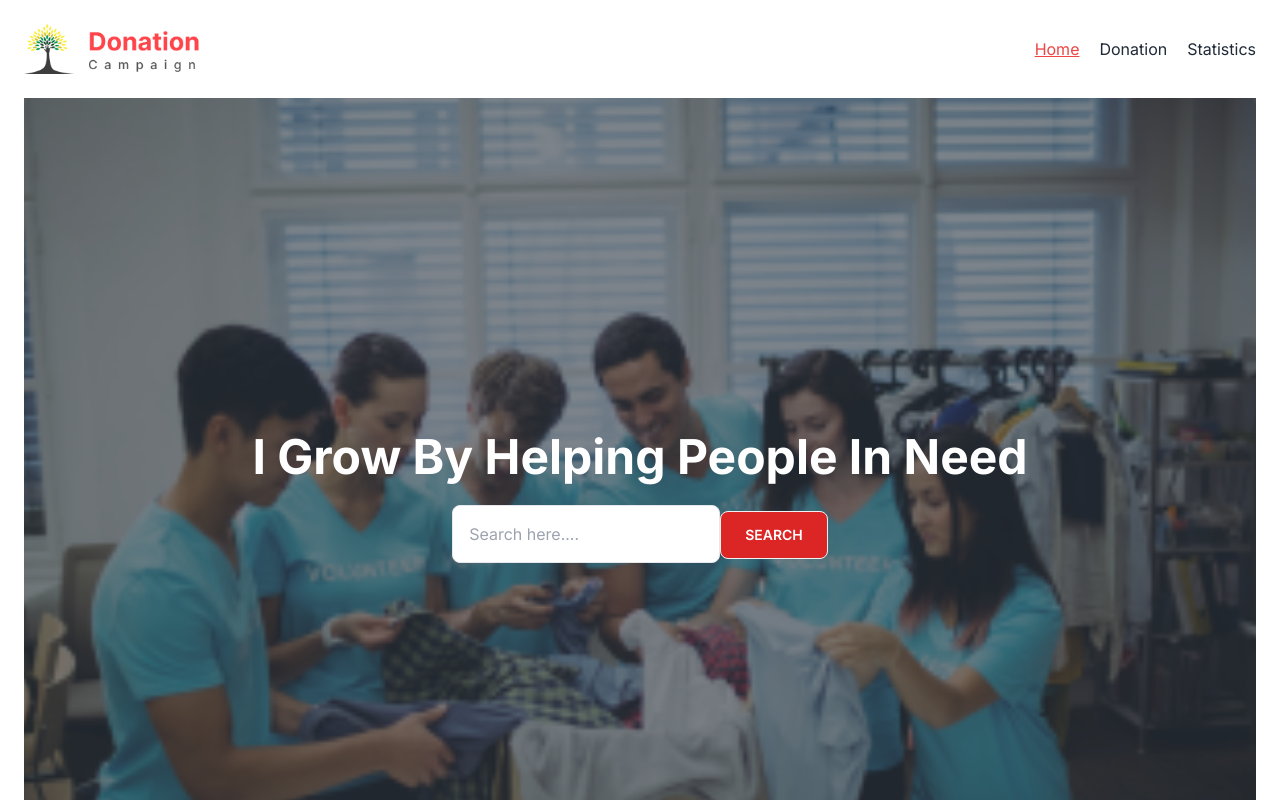
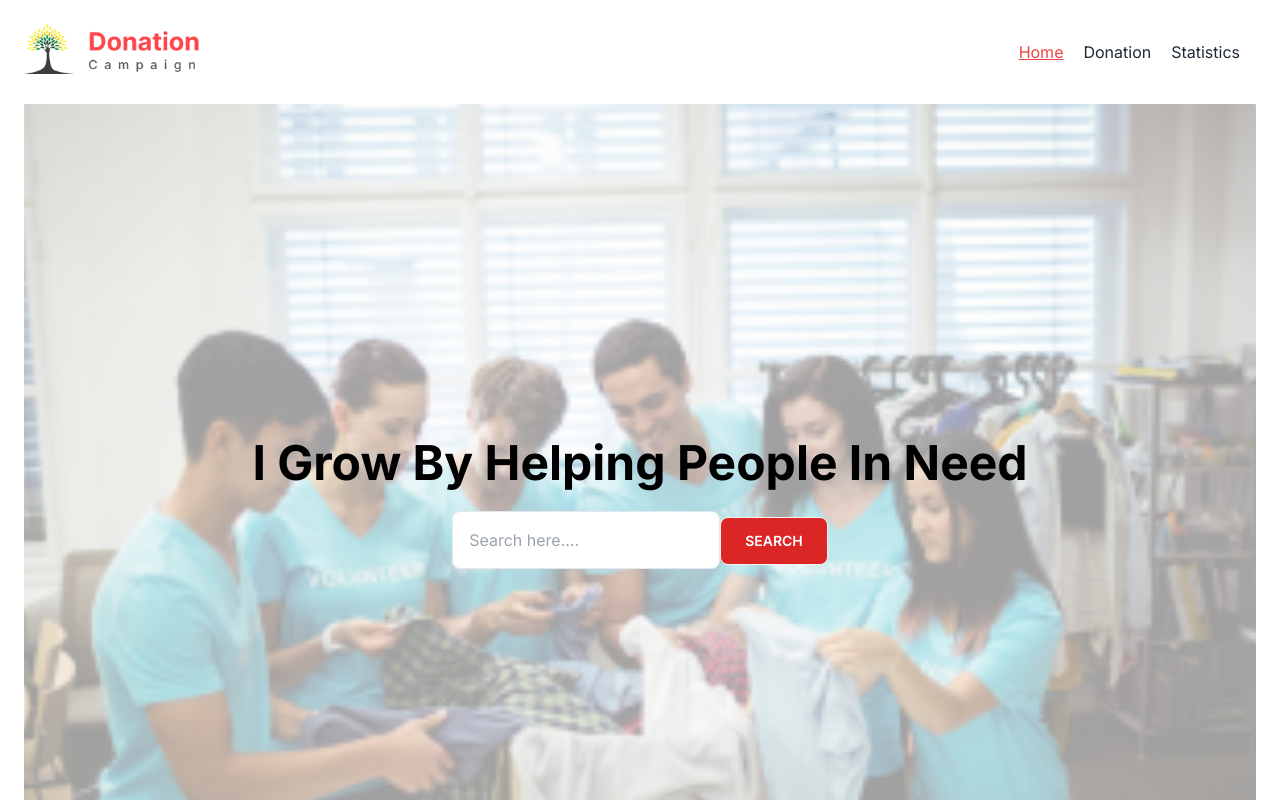
Before and after one commit to jahangiralom99/donation-campaing-assignment-8, a React (Vite) app: page / in a window 1280 px wide. Shown: the top 800 px of the page. Built offline with nearby package versions, Linux system fonts and the light colour scheme.

Commit message:
[FEAT] update website

```diff
--- a/package.json
+++ b/package.json
@@ -12,6 +12,7 @@
   "dependencies": {
     "react": "^18.2.0",
     "react-dom": "^18.2.0",
+    "react-icons": "^4.11.0",
     "react-router-dom": "^6.18.0",
     "recharts": "^2.9.3",
     "sweetalert": "^2.1.2"
--- a/src/Pages/Donation/Donation.jsx
+++ b/src/Pages/Donation/Donation.jsx
@@ -4,7 +4,7 @@ import DonationCard from "../DonationCard/DonationCard";
 const Donation = () => {
   const [donations, setDonations] = useState([]);
   const [noData, setNoData] = useState(false);
-    const [isShow, setIsShow] = useState(false)
+  const [isShow, setIsShow] = useState(false);
 
   useEffect(() => {
     const donateItem = JSON.parse(localStorage.getItem("donate"));
@@ -24,26 +24,34 @@ const Donation = () => {
       ) : (
         <div>
           <div className="grid grid-cols-1 lg:grid-cols-2 gap-6 mt-12 ">
-                          {
-                              isShow? donations.map((donation) => (
-                                <DonationCard
-                                  key={donation.id}
-                                  donation={donation}
-                                ></DonationCard>
-                              )) : donations.slice(0,4).map((donation) => (
+            {isShow
+              ? donations.map((donation) => (
                   <DonationCard
                     key={donation.id}
                     donation={donation}
                   ></DonationCard>
                 ))
-
-            }
+              : donations
+                  .slice(0, 4)
+                  .map((donation) => (
+                    <DonationCard
+                      key={donation.id}
+                      donation={donation}
+                    ></DonationCard>
+                  ))}
           </div>
-                      {
-                          donations.length > 4 ?  <div className="text-center mt-12">
-                          <button onClick={()=>setIsShow(!isShow) } className="px-6 py-4 border rounded-lg bg-red-600 text-white font-bold hover:bg-red-800">See All</button>
-                      </div> : ''
-                      }
+          {donations.length > 4 ? (
+            <div className="text-center mt-12">
+              <button
+                onClick={() => setIsShow(!isShow)}
+                className="px-6 py-4 border rounded-lg bg-red-600 text-white font-bold hover:bg-red-800"
+              >
+                See All
+              </button>
+            </div>
+          ) : (
+            ""
+          )}
         </div>
       )}
     </div>
--- a/src/Pages/Statistics/Statistics.jsx
+++ b/src/Pages/Statistics/Statistics.jsx
@@ -1,14 +1,28 @@
+import { useState } from "react";
 import { Cell, Pie, PieChart } from "recharts";
 
 const Statistics = () => {
+  const [items, setItems] = useState(0);
+
+  const donateItems = JSON.parse(localStorage.getItem([]));
+
+  // else {
+  //   let percentage = (0 / 12) * 100;
+  //   let fix = parseFloat(percentage.toFixed(2))
+  // }
+
+  // console.log(items, donateItems);
+
+
+  let total = 100;
   const data = [
     {
       name: "Group A",
-      value: 50,
+      value: 30.01,
     },
     {
       name: "Group B",
-      value: 100,
+      value: total,
     },
   ];
   return (
--- a/src/components/Header/Banner/Banner.jsx
+++ b/src/components/Header/Banner/Banner.jsx
@@ -2,9 +2,9 @@ import "./Banner.css";
 const Banner = ({handleSearchBtn}) => {
   return (
     <div className="hero min-h-screen banner-img ">
-      <div className="hero-overlay bg-opacity-60 flex items-center justify-center h-screen">
-        <div className="text-center">
-          <h1 className="text-5xl font-bold text-white">
+      <div className="hero-overlay bg-[#fff] bg-opacity-60 flex items-center justify-center h-screen ">
+        <div className="text-center ">
+          <h1 className="text-5xl font-bold text-black">
             I Grow By Helping People In Need
           </h1>
           <form onSubmit={handleSearchBtn}>
--- a/src/components/Header/Header.jsx
+++ b/src/components/Header/Header.jsx
@@ -1,15 +1,35 @@
 import { NavLink } from "react-router-dom";
 import logo from "../../assets/Logo.png";
 import "./Header.css";
+import { BsXLg, BsList } from "react-icons/bs";
+import { useState } from "react";
 
 const Header = () => {
+  const [open, setOpen] = useState(false);
+
   return (
-    <nav className="py-6">
-      <div className="flex justify-between">
-        <div>
-          <img className="w-[70%]" src={logo} alt="" />
+    <nav className="py-6 ">
+      <div className="flex justify-between items-center">
+        <div onClick={() => setOpen(!open)} className="md:hidden">
+          {!open ? (
+            <BsList className="text-4xl "></BsList>
+          ) : (
+            <BsXLg className="text-4xl "></BsXLg>
+          )}
         </div>
-        <ul className="flex gap-5 items-center">
+        <div className="md:hidden">
+          <img className="w-40" src={logo} alt="" />
+        </div>
+      </div>
+      <div
+        className={`duration-1000 ${
+          open ? "left-5 bg-red-100 md:bg-white" : "-left-96"
+        } md:flex justify-between absolute md:static`}
+      >
+        <div className="hidden md:block ">
+          <img className="md:w-[70%]" src={logo} alt="" />
+        </div>
+        <ul className="md:flex gap-5 items-center shadow-xl md:shadow-none p-4">
           <li>
             <NavLink
               to="/"
```
Also changed, not shown: src/components/SingleDonationCard/SingleDonationCard.jsx (+10 -18 lines), 1 other file (tests, documents, lock files or other folders). Lines whose indentation alone changed are shown as unchanged.
